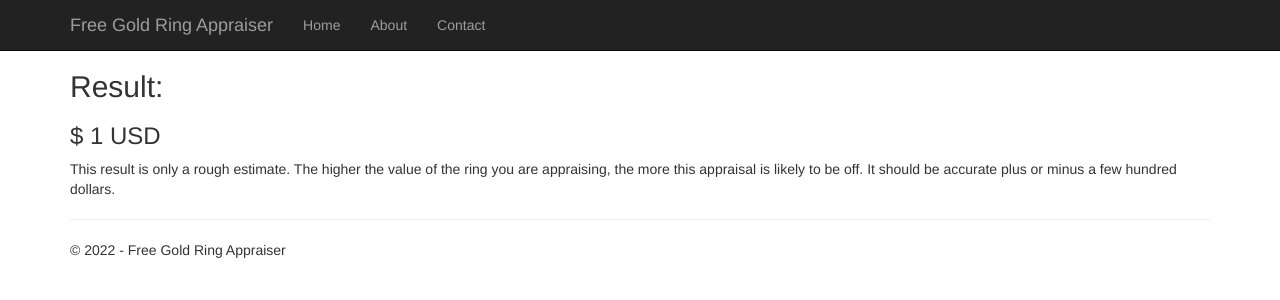
After one commit to AaronLiftig/RingAppraisal, a Flask app: page /result/1 in a window 1280 px wide. The commit adds this page. Shown: the top 300 px of the page. Run offline with Flask 2, Linux system fonts and the light colour scheme; parts of the project's set-up code (start-up, migrations or seed data) failed here and were passed over; some libraries are stand-ins or nearby versions.

Commit message:
Finalize pages and format price result.

```diff
--- a/RingAppraisal/RingAppraisal/templates/about.html
+++ b/RingAppraisal/RingAppraisal/templates/about.html
@@ -3,8 +3,8 @@
 {% block content %}
 
 <h2>{{ title }}.</h2>
-<h3>{{ message }}</h3>
 
-<p>Use this area to provide additional information.</p>
+<p>This is a free gold ring appraisal application. I was inspired to create this application because I was previously looking for an engagement
+     ring, myself. Feel free to contact me with any questions that you may have. Thank you for your interest.</p>
 
 {% endblock %}
--- a/RingAppraisal/RingAppraisal/templates/layout.html
+++ b/RingAppraisal/RingAppraisal/templates/layout.html
@@ -10,7 +10,6 @@
     <link rel="stylesheet" href="//netdna.bootstrapcdn.com/bootstrap/3.0.0/css/bootstrap.min.css" />
     <link rel="stylesheet" type="text/css" href="https://cdnjs.cloudflare.com/ajax/libs/font-awesome/6.1.1/css/fontawesome.min.css" />
     <link rel="stylesheet" type="text/css" href="/static/styles/style.css" />
-    <script type="text/javascript" src="https://cdnjs.cloudflare.com/ajax/libs/gumby/2.6.0/js/libs/modernizr-2.6.2.min.js"></script>
 </head>
 
 <body>
--- /dev/null
+++ b/RingAppraisal/RingAppraisal/templates/result.html
@@ -0,0 +1,11 @@
+{% extends "layout.html" %}
+
+{% block content %}
+
+<h2>{{ title }}:</h2>
+<h3>$ {{ data }} USD</h3>
+
+<p>This result is only a rough estimate. The higher the value of the ring you are appraising, the more this appraisal is likely to be off.
+    It should be accurate plus or minus a few hundred dollars.</p>
+
+{% endblock %}
--- a/RingAppraisal/RingAppraisal/views.py
+++ b/RingAppraisal/RingAppraisal/views.py
@@ -37,22 +37,27 @@ def home():
             num_of_months = (today_date.year - start_date.year) * 12 + today_date.month - start_date.month
             t = num_of_months / 12
 
-            current_price = price * (1 + r/12) ** (12 * t) # Compound interest formula
-            formatted_current_price = round(current_price, 2)
-            return redirect(url_for('test', data=formatted_current_price))
+            current_price = price * (1 + r/12)**(12 * t) # Compound interest formula
+            rounded_current_price = f'{current_price:,.2f}'
+            return redirect(url_for('result', data=rounded_current_price))
         else:
-            return redirect(url_for('test', data=price))
+            return redirect(url_for('result', data=price))
     else:
         return render_template(
             'index.html',
             ring_properties_dict=RING_PROPERTIES_DICT,
             title='Home Page',
             year=datetime.now().year
+        )
+
+@app.route('/result/<data>')
+def result(data):
+    return render_template(
+            'result.html',
+            data = data,
+            title='Result',
+            year=datetime.now().year
     )
-
-@app.route('/test/<data>')
-def test(data):
-    return f"{data}"
 
 @app.route('/contact')
 def contact():
@@ -60,8 +65,7 @@ def contact():
     return render_template(
         'contact.html',
         title='Contact',
-        year=datetime.now().year,
-        message='Your contact page.'
+        year=datetime.now().year
     )
 
 @app.route('/about')
@@ -70,6 +74,5 @@ def about():
     return render_template(
         'about.html',
         title='About',
-        year=datetime.now().year,
-        message='Your application description page.'
+        year=datetime.now().year
     )
```
Also changed, not shown: RingAppraisal/RingAppraisal/templates/contact.html (+1 -10 lines), RingAppraisal/RingAppraisal/templates/index.html (+1 -7 lines), RingAppraisal/RingAppraisal/templates/test.html (deleted, +0 -11 lines), 1 other file.
